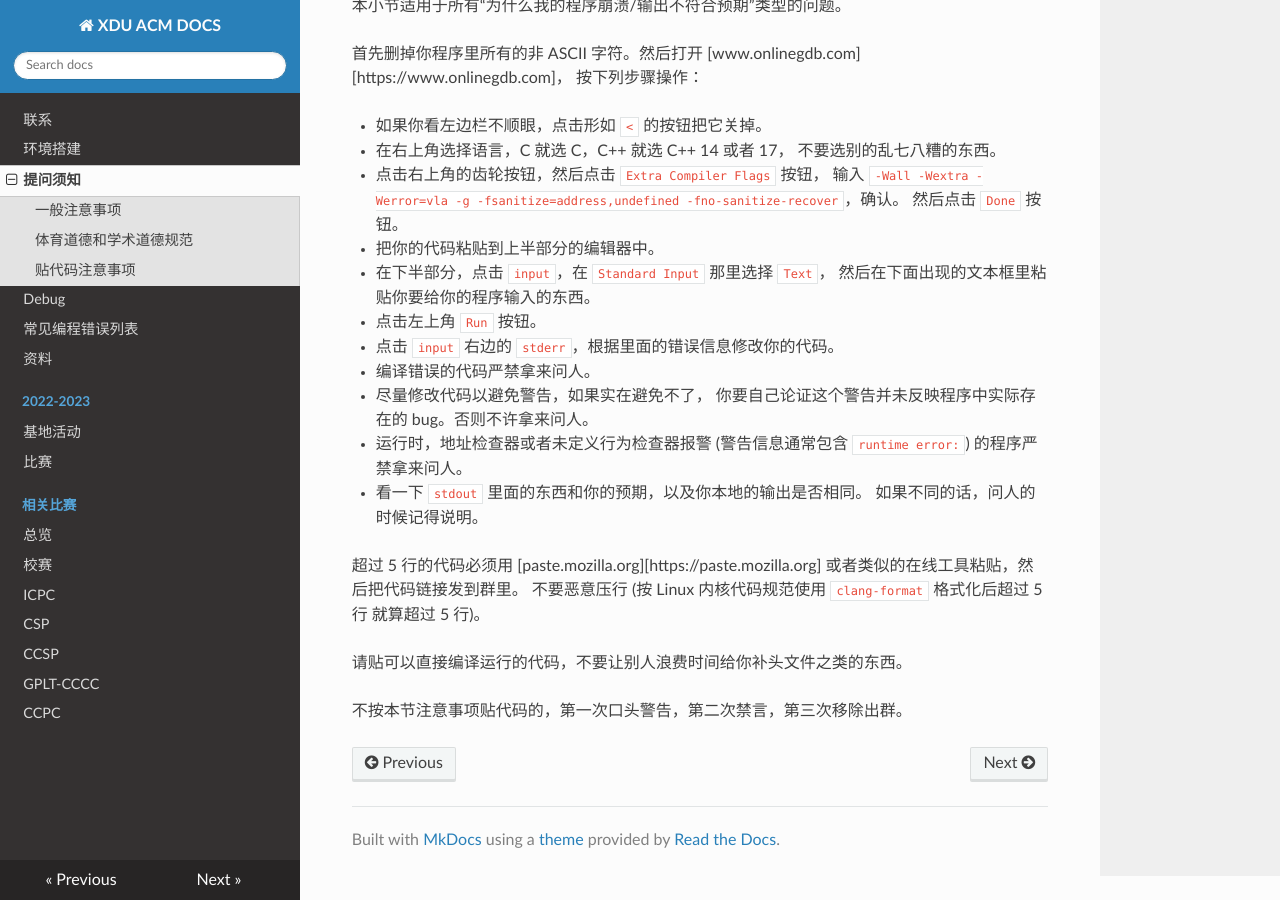
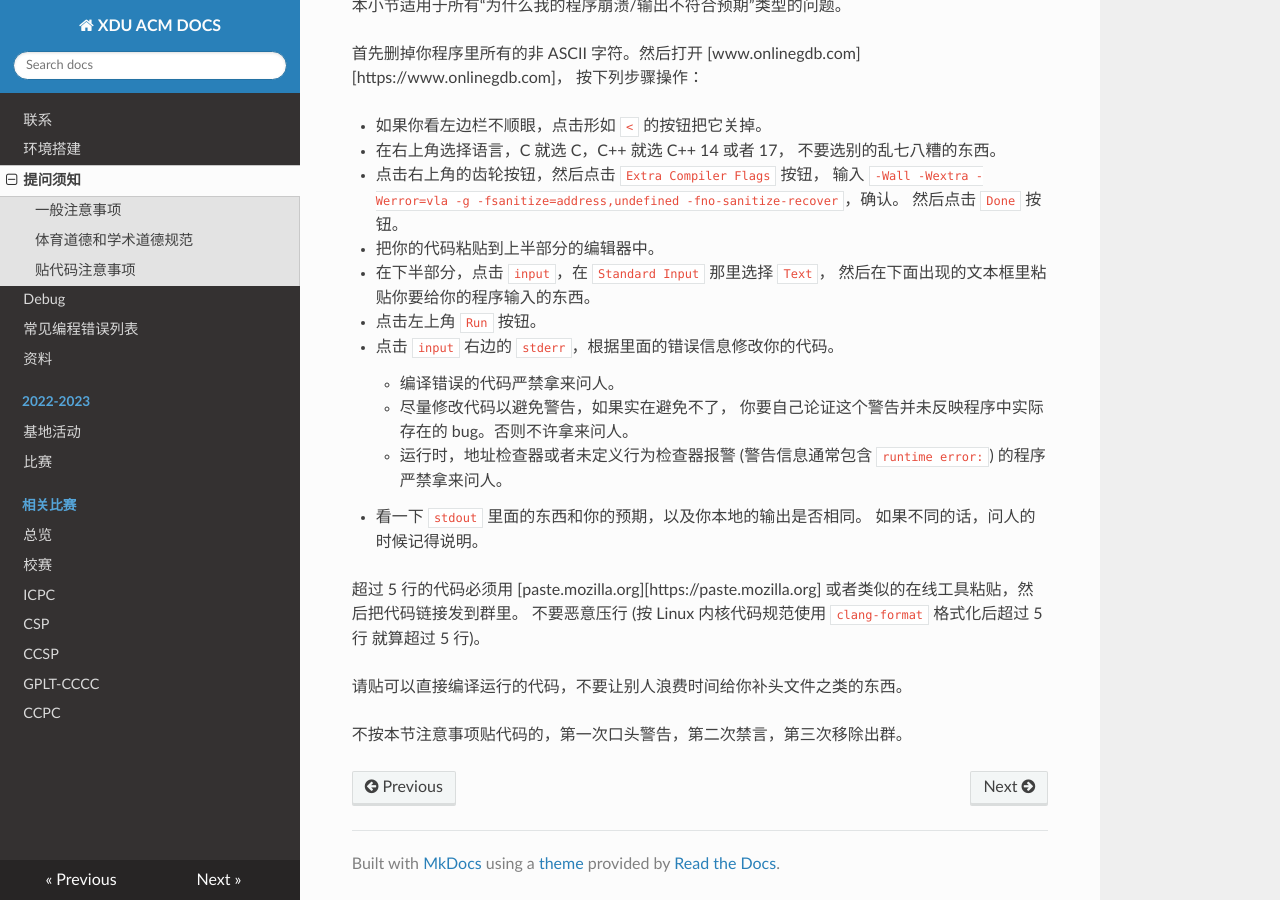
Before and after one commit to xdu-icpc/docs, an MkDocs documentation site: the page built from docs/ask-question.md, in a window 1280 px wide and 900 px high, scrolled down 568 px. Built offline with MkDocs 1.6.1, drawn with Linux system fonts in a browser that asks for light colours; nearby versions of some CDN libraries.

Commit message:
try to fix indent

```diff
--- a/docs/ask-question.md
+++ b/docs/ask-question.md
@@ -32,11 +32,11 @@
 然后在下面出现的文本框里粘贴你要给你的程序输入的东西。
 - 点击左上角 `Run` 按钮。
 - 点击 `input` 右边的 `stderr`，根据里面的错误信息修改你的代码。
-  + 编译错误的代码严禁拿来问人。
-  + 尽量修改代码以避免警告，如果实在避免不了，
-  你要自己论证这个警告并未反映程序中实际存在的 bug。否则不许拿来问人。
-  + 运行时，地址检查器或者未定义行为检查器报警 (警告信息通常包含
-  `runtime error:`) 的程序严禁拿来问人。
+    - 编译错误的代码严禁拿来问人。
+    - 尽量修改代码以避免警告，如果实在避免不了，
+      你要自己论证这个警告并未反映程序中实际存在的 bug。否则不许拿来问人。
+    - 运行时，地址检查器或者未定义行为检查器报警 (警告信息通常包含
+      `runtime error:`) 的程序严禁拿来问人。
 - 看一下 `stdout` 里面的东西和你的预期，以及你本地的输出是否相同。
 如果不同的话，问人的时候记得说明。
 
```
